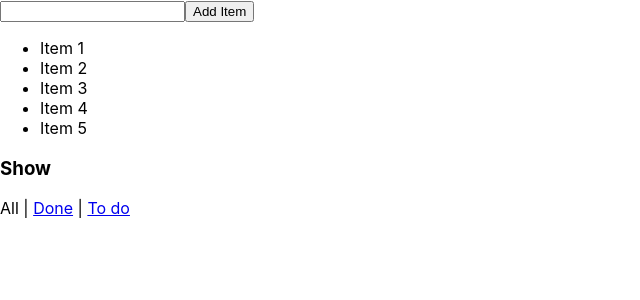
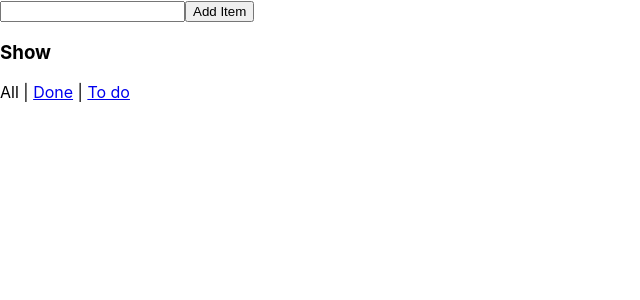
Before and after one commit to Charlietzu/todolist-react-redux, a React (Create React App) app: page / in a window 1280 px wide. Shown: the top 300 px of the page, without its empty margins (0-640 px from the left). Built offline with nearby package versions, Linux system fonts and the light colour scheme.

Commit message:
Todo list
I implemented the todo list by showing the text submitted in the form at the list items.

```diff
--- a/src/App.js
+++ b/src/App.js
@@ -10,14 +10,17 @@ const App = ({ todos, handleAddTodo }) => (
       <button type="submit">Add Item</button>
     </form>
 
-    {console.log(todos)}
     <ul>
-      <li>Item 1</li>
-      <li>Item 2</li>
-      <li>Item 3</li>
-      <li>Item 4</li>
-      <li>Item 5</li>
+      {todos.map((todo) => (
+        <li
+          key={todo.id}
+          style={{ textDecoration: todo.completed ? "line-through" : "none" }}
+        >
+          {todo.text}
+        </li>
+      ))}
     </ul>
+
     <div>
       <h3>Show</h3>
       <span href="#">All</span> | <a href="teste">Done</a> |{" "}
```
